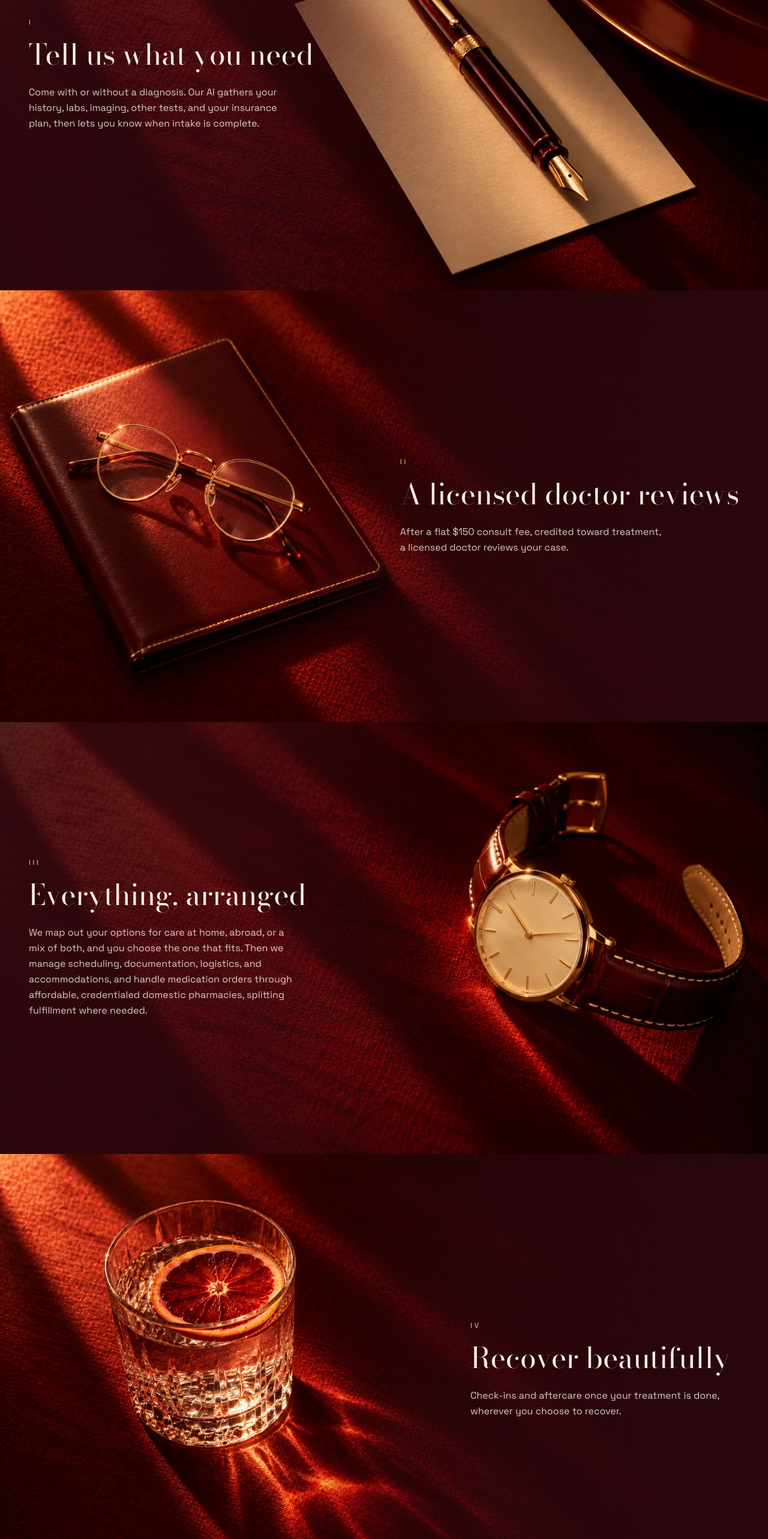
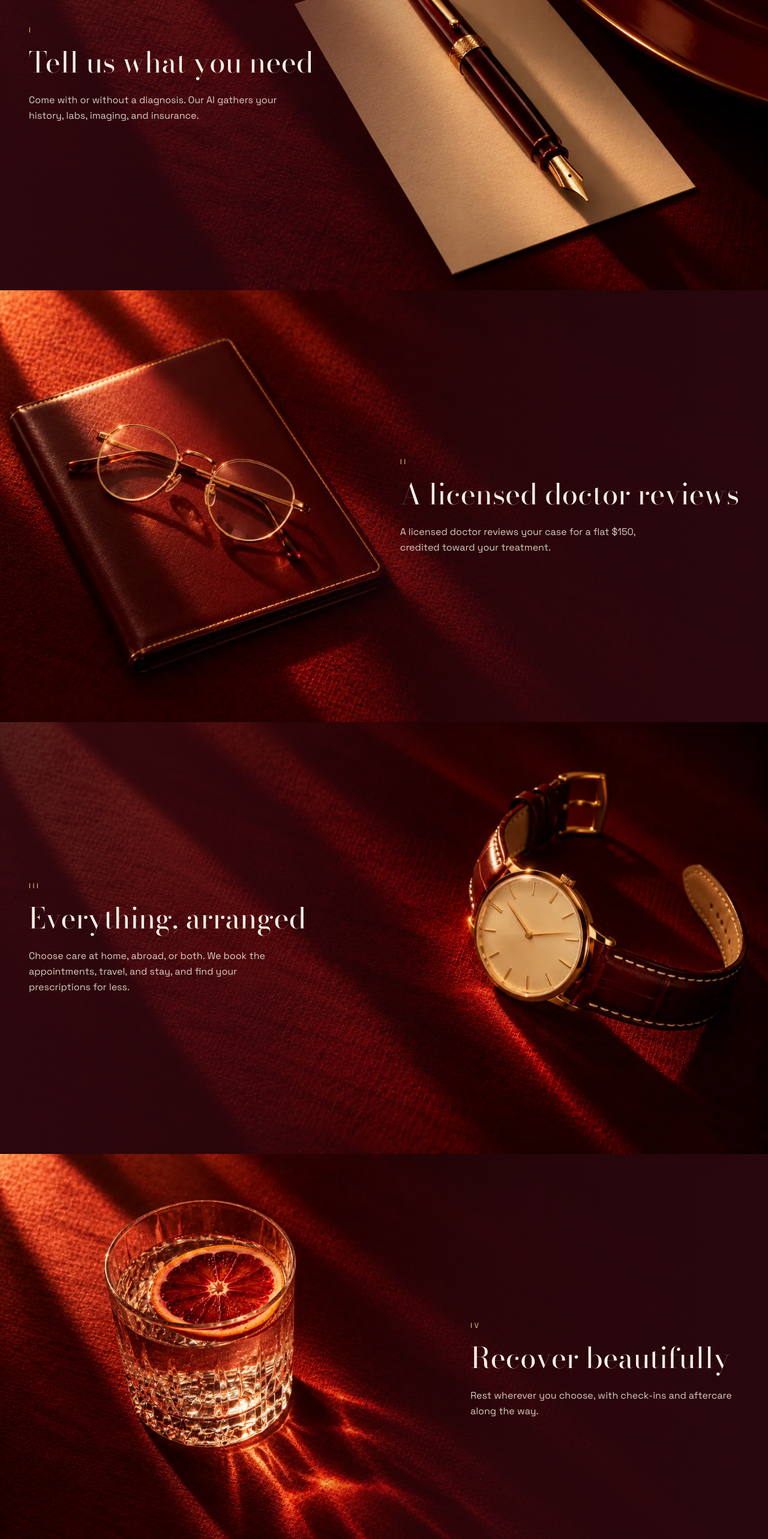
Before and after one commit to Myrakal/myrakal-website, a React (Vite) app: page / in a window 1280 px wide. Shown: the part 1514-4080 px from the top of the page at 60% size. Built offline with nearby package versions, Linux system fonts and the light colour scheme; the HTML template or start-up script is replaced by a standard one.

Commit message:
Tighten the scene blurbs to one quick read each
Co-Authored-By: Claude Opus 5.5 <noreply@anthropic.com>
Claude-Session: https://claude.ai/code/session_01UmuPiPU3Lscv6rXYCUbCym

```diff
--- a/src/components/HowItWorks.tsx
+++ b/src/components/HowItWorks.tsx
@@ -25,8 +25,7 @@ export function HowItWorks() {
         numeral="I"
         title="Tell us what you need"
       >
-        Come with or without a diagnosis. Our AI gathers your history, labs, imaging, other tests, and your insurance
-        plan, then lets you know when intake is complete.
+        Come with or without a diagnosis. Our AI gathers your history, labs, imaging, and insurance.
       </Scene>
       <Scene
         image={glasses}
@@ -36,7 +35,7 @@ export function HowItWorks() {
         numeral="II"
         title="A licensed doctor reviews"
       >
-        After a flat $150 consult fee, credited toward treatment, a licensed doctor reviews your case.
+        A licensed doctor reviews your case for a flat $150, credited toward your treatment.
       </Scene>
       <Scene
         image={watch}
@@ -46,9 +45,8 @@ export function HowItWorks() {
         numeral="III"
         title="Everything, arranged"
       >
-        We map out your options for care at home, abroad, or a mix of both, and you choose the one that fits. Then we
-        manage scheduling, documentation, logistics, and accommodations, and handle medication orders through
-        affordable, credentialed domestic pharmacies, splitting fulfillment where needed.
+        Choose care at home, abroad, or both. We book the appointments, travel, and stay, and find your prescriptions
+        for less.
       </Scene>
       <Scene
         image={glass}
@@ -58,7 +56,7 @@ export function HowItWorks() {
         numeral="IV"
         title="Recover beautifully"
       >
-        Check-ins and aftercare once your treatment is done, wherever you choose to recover.
+        Rest wherever you choose, with check-ins and aftercare along the way.
       </Scene>
     </section>
   )
```
Also changed, not shown: 1 other file (tests, documents, lock files or other folders).
